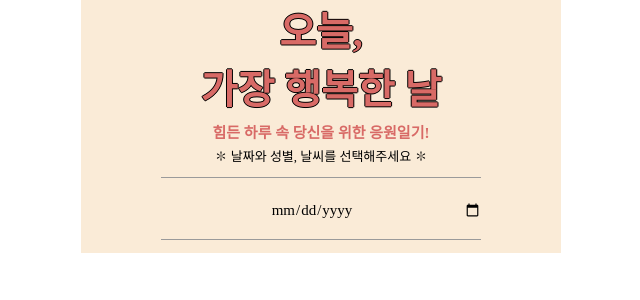
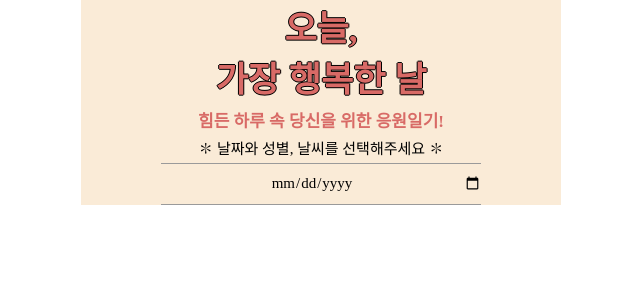
Before and after one commit to seojisoosoo/cheerup-diary-plus, a React (Create React App) app: page / in a window 1280 px wide. Shown: the top 300 px of the page, without its empty margins (319-959 px from the left). Built offline with nearby package versions, Linux system fonts and the light colour scheme; a web font is replaced by a local one.

Commit message:
feat:InputDate fin

```diff
--- a/src/components/InputDate.js
+++ b/src/components/InputDate.js
@@ -4,9 +4,8 @@ import styled from "styled-components";
 const Hr = styled.hr`
   width: 40vh;
   border-width: 1px 0px 0px 0px;
-  height: 1px;
-  margin: 0rm;
-  display: inline-block;
+  margin-top: 0;
+  margin-bottom: 0;
 `;
 
 const Date = styled.input`
--- a/src/pages/Startpage.js
+++ b/src/pages/Startpage.js
@@ -4,18 +4,18 @@ import InputDate from "../components/InputDate";
 
 const Title = styled.div`
   text-shadow: -1px 0 #000, 0 1px #000, 1px 0 #000, 0 -1px #000;
-  font-size: 40px;
+  font-size: 35px;
   margin-bottom: 0;
   font-style: normal;
   color: #d86a66;
 `;
 const Description = styled.div`
-  font-size: 15px;
+  font-size: 17px;
   margin: 0.3em;
   color: #d86a66;
 `;
 const Text = styled.div`
-  font-size: 13px;
+  font-size: 15px;
   font-weight: normal;
   margin: 0.3em;
 `;
```
